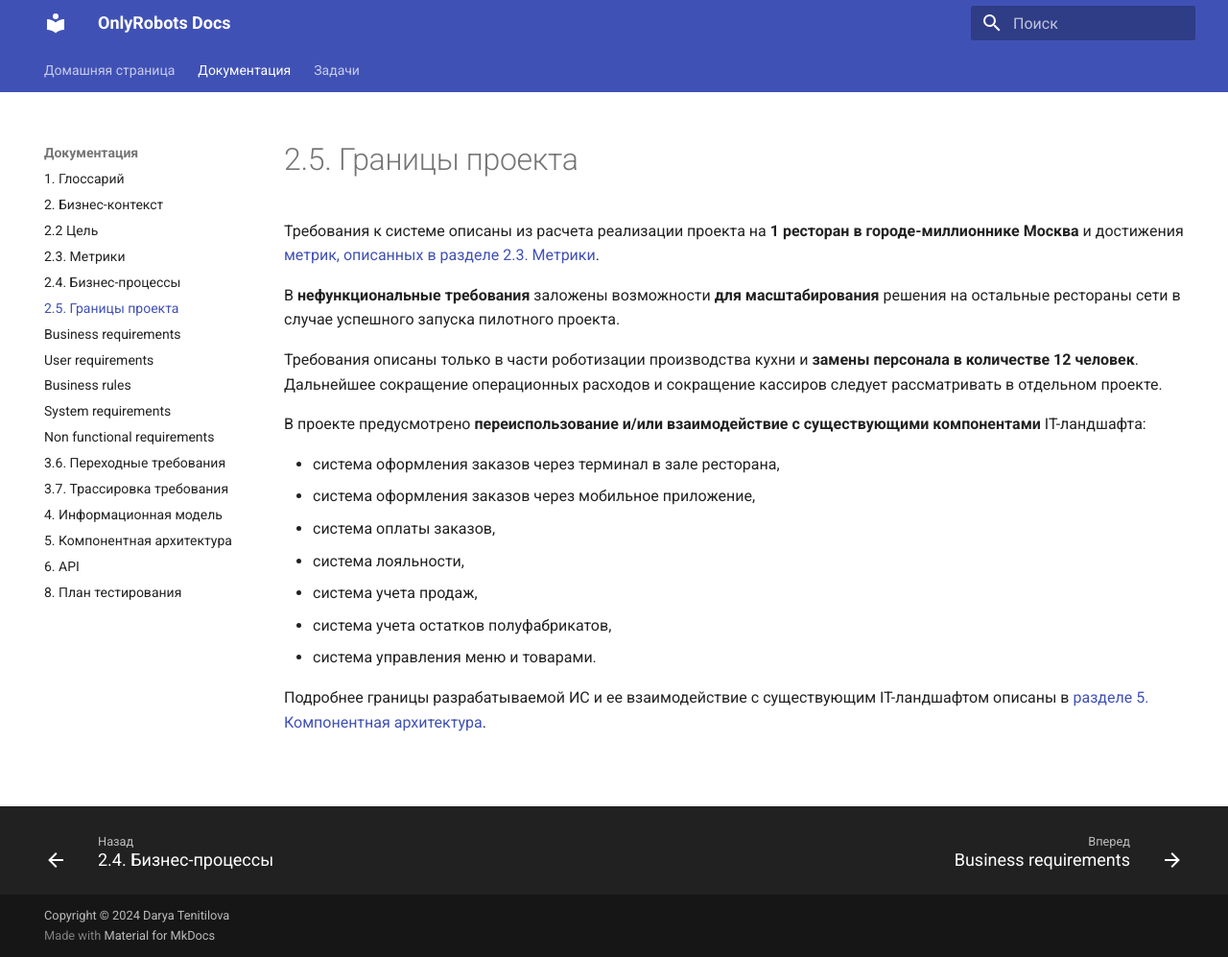
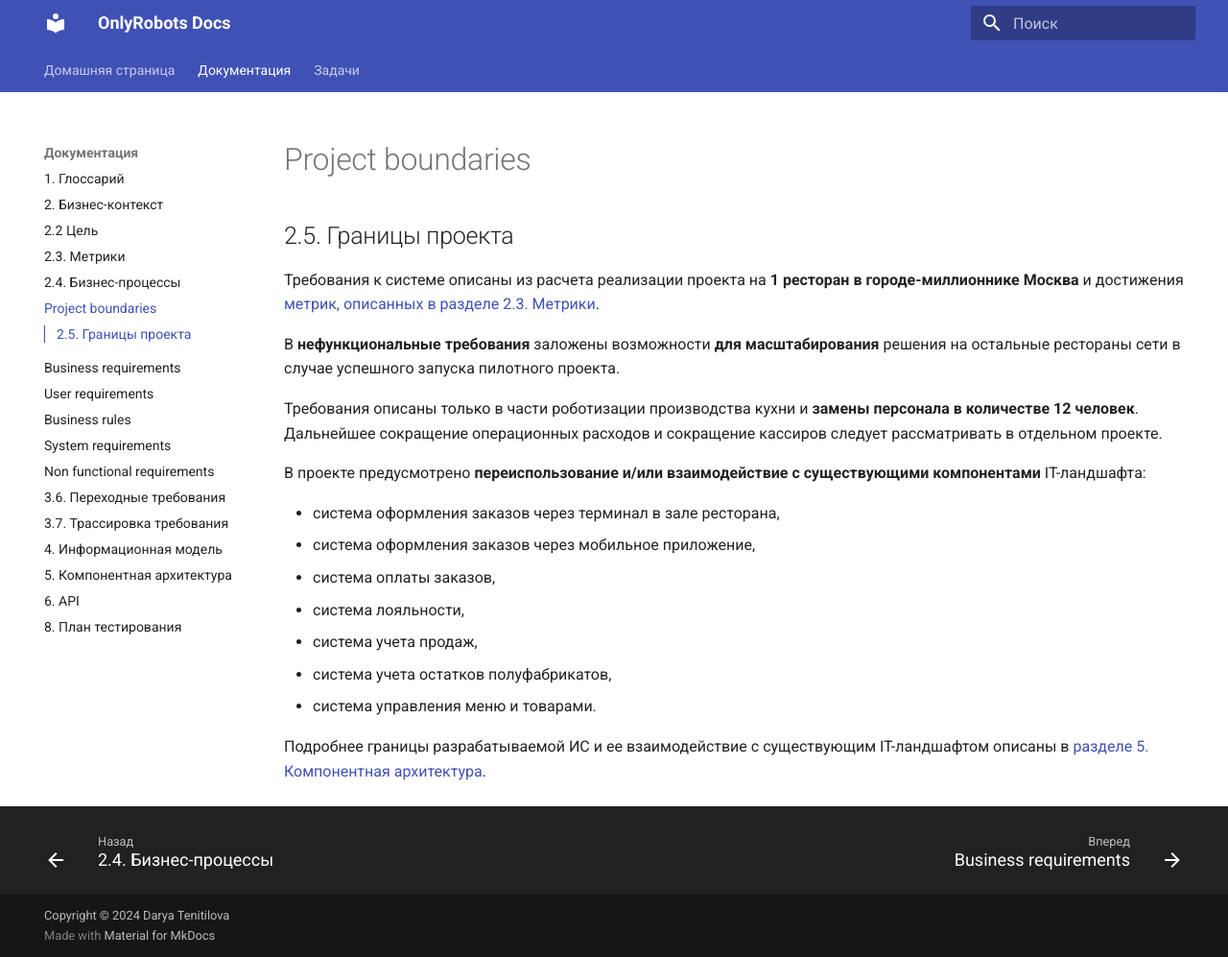
Before and after one commit to TenitilovaD/OTUS_SA_OnlyRobots, an MkDocs documentation site: the page built from docs/project_boundaries.md, in a window 1280 px wide and 997 px high. Shown: the whole window at 96% size. Built offline with MkDocs 1.6.1 and Material for MkDocs 9.7.7, drawn with Linux system fonts in a browser that asks for light colours.

Commit message:
Update project_boundaries.md

```diff
--- a/docs/project_boundaries.md
+++ b/docs/project_boundaries.md
@@ -1,4 +1,4 @@
-# 2.5. Границы проекта
+## 2.5. Границы проекта
 
 Требования к системе описаны из расчета реализации проекта на **1 ресторан в городе-миллионнике Москва** и достижения [метрик, описанных в разделе 2.3. Метрики].
 
```
